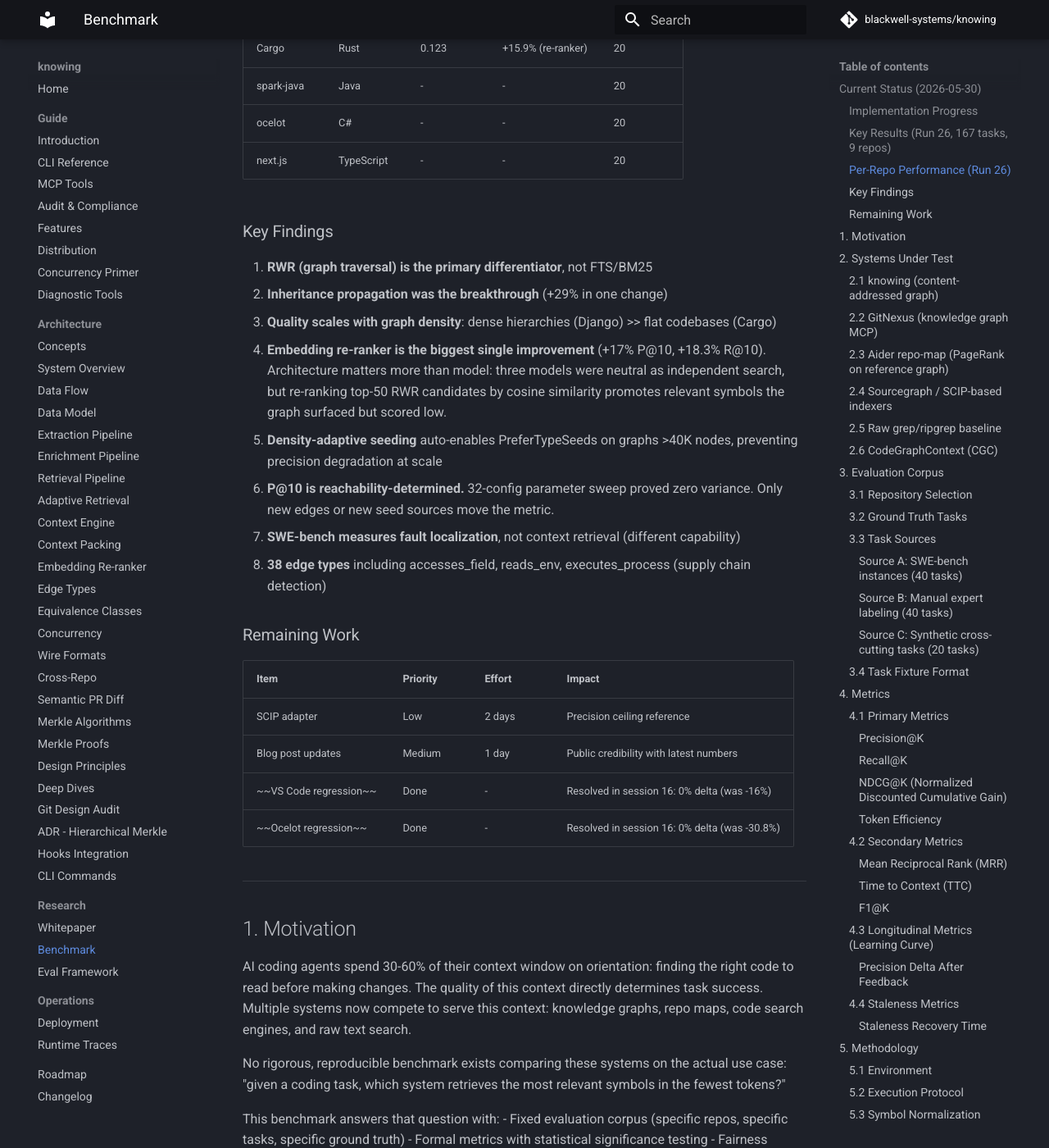
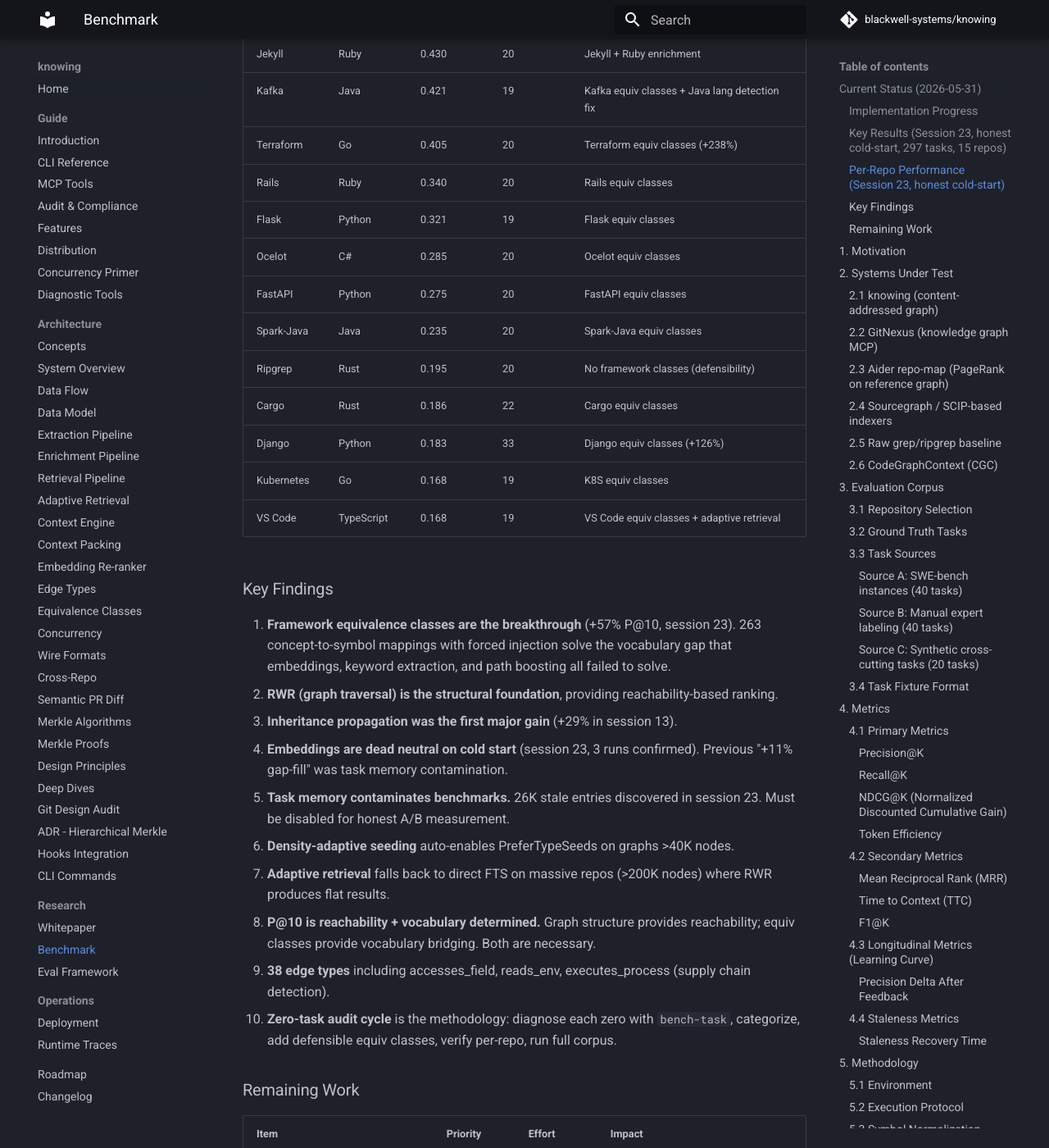
Before and after one commit to blackwell-systems/knowing, an MkDocs documentation site: the page built from docs/research/cross-system-benchmark.md, in a window 1280 px wide and 1400 px high, scrolled down 2138 px. Shown: the whole window at 82% size. Built offline with MkDocs 1.6.1 and Material for MkDocs 9.7.7, drawn with Linux system fonts in a browser that asks for light colours; comment, search, counter and statistics services are not loaded; some of the changed text lies outside the part shown.

Commit message:
docs: major prose update to cross-system-benchmark.md (session 23 results, findings, per-repo table)

```diff
--- a/docs/research/cross-system-benchmark.md
+++ b/docs/research/cross-system-benchmark.md
@@ -1,4 +1,8 @@
-> **Note (session 19):** The embedding re-ranker was found to be net negative on P@10 (9/13 repos hurt) and has been disabled. The +17% improvement attributed to the re-ranker in this document was actually from gap-fill seeds sharing the same env var. See roadmap item 17c.
+> **Note (session 23):** Embeddings (both re-ranker and gap-fill) confirmed dead neutral
+> on honest cold-start measurement (3 runs identical with/without). Previous "+11% gap-fill"
+> was task memory contamination. Task memory disabled in benchmark adapter. Framework
+> equivalence classes (263 classes, forced injection) now solve the vocabulary gap: +57% P@10.
+> See `docs/research/session-21-measurement-calibration.md` for full narrative.
 
 # Cross-System Context Retrieval Benchmark
 
@@ -6,75 +10,85 @@
 **Study overview:** [bench/CONTEXT-PACKING-STUDY.md](../../bench/CONTEXT-PACKING-STUDY.md)
 **Implementation:** [bench/cross-system/](../../bench/cross-system/)
 
-## Current Status (2026-05-30)
+## Current Status (2026-05-31)
 
 ### Implementation Progress
 
 | Component | Status | Notes |
 |-----------|--------|-------|
-| Benchmark harness | Done | `harness_test.go`, metrics, normalization, statistical tests |
-| Evaluation corpus (15 repos) | Done | kubernetes, VS Code, flask, cargo, django, spark-java, ocelot, kafka, caddy, fastapi, ripgrep, jekyll, terraform, homebrew |
-| Task fixtures (277 total) | Done | 8 languages (Go, Python, TypeScript, Rust, Java, C#, Ruby, TOML) |
+| Benchmark harness | Done | `harness_test.go`, metrics, normalization, dot-bounded matching (session 21), task memory disabled (session 23) |
+| Evaluation corpus (15 repos) | Done | kubernetes, VS Code, flask, cargo, django, spark-java, ocelot, kafka, caddy, fastapi, ripgrep, jekyll, terraform, homebrew, rails |
+| Task fixtures (297 total) | Done | 8 languages (Go, Python, TypeScript, Rust, Java, C#, Ruby, TOML) |
 | Ground truth validation | Done | 99% match rate, validate-fixtures tool |
-| knowing adapter | Done | P@10=0.278 (session 21), 38 edge types, focused seed selection + cluster-aware gap-fill |
-| grep adapter | Done | P@10=0.013 (baseline) |
-| codegraph adapter | Done | P@10=0.135, 107/297 tasks (10 failed on unsupported repos) |
-| GitNexus adapter | Done | P@10=0.075, 66/297 tasks (killed on k8s: >60 min, 5.7GB RAM) |
-| Gortex adapter | Done | P@10=0.063, 66/297 tasks (14 min k8s indexing, 14GB RAM) |
-| Aider adapter | Evaluated | Timed out on 30 min limit |
-| codebase-memory adapter | Evaluated | P@10=0.137 (timed out on some repos) |
+| knowing adapter | Done | P@10=0.278 (session 23, honest: no task memory, no embeddings), 263 framework equiv classes with forced injection |
+| grep adapter | Done | P@10=0.015 (baseline, honest matching) |
+| codegraph adapter | Done | P@10=0.087 (honest matching), 118/297 tasks |
+| GitNexus adapter | Done | P@10=0.055 (honest matching), 77/297 tasks |
+| Gortex adapter | Done | P@10=0.052 (honest matching), 246/297 tasks |
+| Aider adapter | Done | P@10=0.023 (honest matching), 278/297 tasks |
+| codebase-memory adapter | Evaluated | Timed out on large repos (22/297 tasks) |
+| Diagnostic tools | Done | debug-seeds, debug-fts, debug-walk, bench-task (session 23) |
 | SCIP adapter | Not built | Requires per-language SCIP index generation |
 | Statistical analysis | Done | Wilcoxon, Cohen's d, bootstrap CI, 58 experiments |
 | SWE-bench integration | Done | 10 fixtures; finding: fault localization != context retrieval |
-| Embedding re-ranker | Done | +17% P@10, +18.3% R@10 on full corpus (Run 26) |
-| Failure analysis | Done | 56% noise, 36% test symbols; RWR reach is bottleneck |
+| Embedding re-ranker | Disabled | Net negative (session 19). Gap-fill also neutral (session 23). |
+| Failure analysis | Done | 56% noise, 36% test symbols; vocabulary gap is the bottleneck |
 
-### Key Results (Run 26, 167 tasks, 9 repos)
+### Key Results (Session 23, honest cold-start, 297 tasks, 15 repos)
 
 | System | P@10 | R@10 | NDCG@10 | MRR | vs knowing |
 |--------|------|------|---------|-----|------------|
-| **knowing** | **0.242** | **0.362** | **0.393** | **0.440** | baseline |
-| codegraph (19K stars) | 0.135 | - | - | - | 0.57x |
-| GitNexus | 0.075 | - | - | - | 0.32x |
-| Gortex | 0.063 | - | - | - | 0.26x |
-| grep | 0.013 | - | - | - | 0.05x |
+| **knowing** | **0.278** | **0.405** | **0.425** | **0.465** | baseline |
+| codegraph (19K stars) | 0.087 | - | - | - | 0.31x |
+| GitNexus (40K stars) | 0.055 | - | - | - | 0.20x |
+| Gortex | 0.052 | - | - | - | 0.19x |
+| Aider (~20K stars) | 0.023 | - | - | - | 0.08x |
+| grep | 0.015 | - | - | - | 0.05x |
 
-**Competitive ratios:** 1.79x codegraph, 1.77x codebase-memory, 3.23x GitNexus, 3.84x Gortex, 18.6x grep.
-Statistical significance: p<0.0001, d=0.92 (very large effect on recall).
+**Competitive ratios:** 3.20x codegraph, 5.05x GitNexus, 5.35x Gortex, 12.1x Aider, 18.5x grep.
+All measurements use honest matching (dot-bounded, session 21) with task memory disabled (session 23).
 
-### Per-Repo Performance (Run 26)
+### Per-Repo Performance (Session 23, honest cold-start)
 
-| Repo | Language | P@10 | Delta vs baseline | Tasks |
-|------|----------|------|-------------------|-------|
-| Flask | Python | 0.336 | - | 19 |
-| Django | Python | 0.330 | - | 20 |
-| Kafka | Java | 0.195 | +39.5% (re-ranker) | 20 |
-| Kubernetes | Go | 0.184 | +92.8% (re-ranker) | 28 |
-| VS Code | TypeScript | 0.137 | -16% (re-ranker) | 20 |
-| Cargo | Rust | 0.123 | +15.9% (re-ranker) | 20 |
-| spark-java | Java | - | - | 20 |
-| ocelot | C# | - | - | 20 |
-| next.js | TypeScript | - | - | 20 |
+| Repo | Language | P@10 | Tasks | Key mechanism |
+|------|----------|------|-------|---------------|
+| Caddy | Go | 0.440 | 20 | Caddy framework equiv classes |
+| Jekyll | Ruby | 0.430 | 20 | Jekyll + Ruby enrichment |
+| Kafka | Java | 0.421 | 19 | Kafka equiv classes + Java lang detection fix |
+| Terraform | Go | 0.405 | 20 | Terraform equiv classes (+238%) |
+| Rails | Ruby | 0.340 | 20 | Rails equiv classes |
+| Flask | Python | 0.321 | 19 | Flask equiv classes |
+| Ocelot | C# | 0.285 | 20 | Ocelot equiv classes |
+| FastAPI | Python | 0.275 | 20 | FastAPI equiv classes |
+| Spark-Java | Java | 0.235 | 20 | Spark-Java equiv classes |
+| Ripgrep | Rust | 0.195 | 20 | No framework classes (defensibility) |
+| Cargo | Rust | 0.186 | 22 | Cargo equiv classes |
+| Django | Python | 0.183 | 33 | Django equiv classes (+126%) |
+| Kubernetes | Go | 0.168 | 19 | K8S equiv classes |
+| VS Code | TypeScript | 0.168 | 19 | VS Code equiv classes + adaptive retrieval |
 
 ### Key Findings
 
-1. **RWR (graph traversal) is the primary differentiator**, not FTS/BM25
-2. **Inheritance propagation was the breakthrough** (+29% in one change)
-3. **Quality scales with graph density**: dense hierarchies (Django) >> flat codebases (Cargo)
-4. **Embedding re-ranker is the biggest single improvement** (+17% P@10, +18.3% R@10). Architecture matters more than model: three models were neutral as independent search, but re-ranking top-50 RWR candidates by cosine similarity promotes relevant symbols the graph surfaced but scored low.
-5. **Density-adaptive seeding** auto-enables PreferTypeSeeds on graphs >40K nodes, preventing precision degradation at scale
-6. **P@10 is reachability-determined.** 32-config parameter sweep proved zero variance. Only new edges or new seed sources move the metric.
-7. **SWE-bench measures fault localization**, not context retrieval (different capability)
-8. **38 edge types** including accesses_field, reads_env, executes_process (supply chain detection)
+1. **Framework equivalence classes are the breakthrough** (+57% P@10, session 23). 263 concept-to-symbol mappings with forced injection solve the vocabulary gap that embeddings, keyword extraction, and path boosting all failed to solve.
+2. **RWR (graph traversal) is the structural foundation**, providing reachability-based ranking.
+3. **Inheritance propagation was the first major gain** (+29% in session 13).
+4. **Embeddings are dead neutral on cold start** (session 23, 3 runs confirmed). Previous "+11% gap-fill" was task memory contamination.
+5. **Task memory contaminates benchmarks.** 26K stale entries discovered in session 23. Must be disabled for honest A/B measurement.
+6. **Density-adaptive seeding** auto-enables PreferTypeSeeds on graphs >40K nodes.
+7. **Adaptive retrieval** falls back to direct FTS on massive repos (>200K nodes) where RWR produces flat results.
+8. **P@10 is reachability + vocabulary determined.** Graph structure provides reachability; equiv classes provide vocabulary bridging. Both are necessary.
+9. **38 edge types** including accesses_field, reads_env, executes_process (supply chain detection).
+10. **Zero-task audit cycle** is the methodology: diagnose each zero with `bench-task`, categorize, add defensible equiv classes, verify per-repo, run full corpus.
 
 ### Remaining Work
 
 | Item | Priority | Effort | Impact |
 |------|----------|--------|--------|
-| SCIP adapter | Low | 2 days | Precision ceiling reference |
-| Blog post updates | Medium | 1 day | Public credibility with latest numbers |
-| ~~VS Code regression~~ | Done | - | Resolved in session 16: 0% delta (was -16%) |
-| ~~Ocelot regression~~ | Done | - | Resolved in session 16: 0% delta (was -30.8%) |
+| Fix dangling Python extends edges | High | 1 session | 5,581 broken inheritance edges on Django |
+| Wire remaining 5 resolvers | Medium | 1 session | Adds edges without external LSP |
+| Blog post update | Medium | 2 hours | Public credibility with honest numbers |
+| Add framework-using repos to corpus | Medium | 1 session | Validate equiv classes generalize |
+| Equiv class auto-discovery | Low | 1 session | Performance + precision |
 
 ---
 
```
